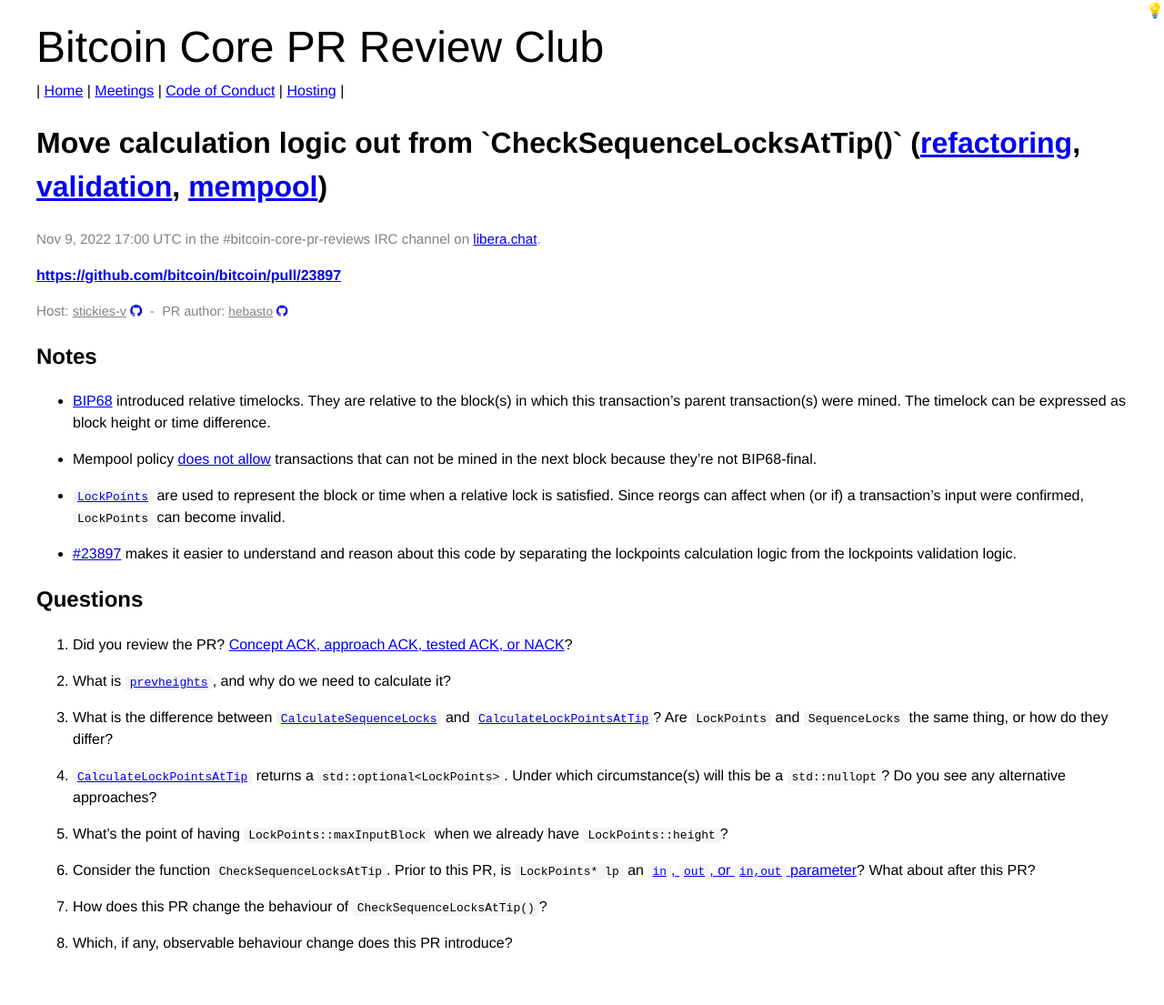
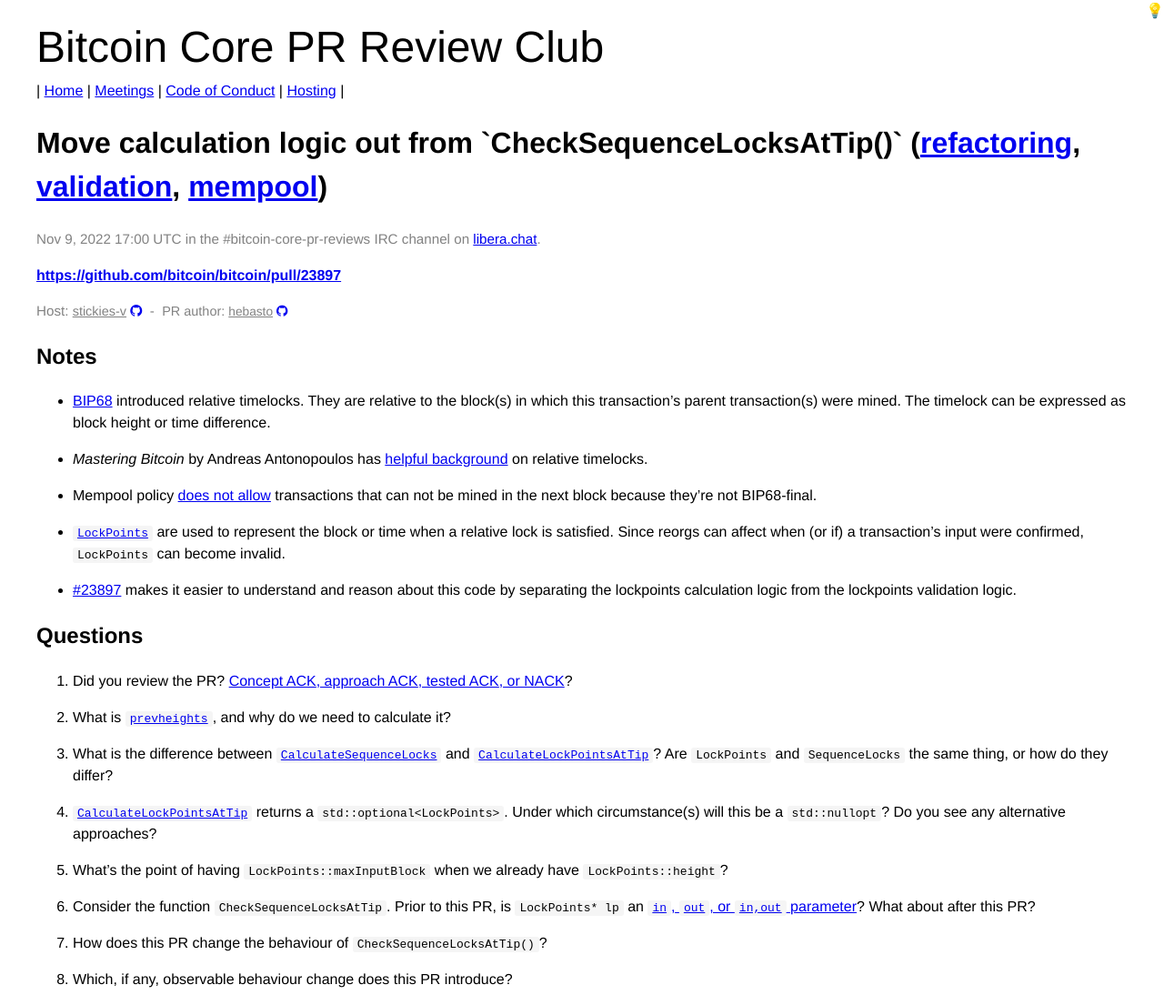
Before and after one commit to bitcoin-core-review-club/website, a Jekyll site: the page built from _posts/2022-11-09-#23897.md, in a window 1280 px wide. Shown: the whole page at 91% size. Built offline with Jekyll 4.4.1, drawn with Linux system fonts in a browser that asks for light colours; before the commit the page ends 1065 px from its top, so only the background shows below that.

Commit message:
add link to Mastering Bitcoin book

```diff
--- a/_posts/2022-11-09-#23897.md
+++ b/_posts/2022-11-09-#23897.md
@@ -13,6 +13,10 @@
 ## Notes
 
 - [BIP68](https://github.com/bitcoin/bips/blob/master/bip-0068.mediawiki) introduced relative timelocks. They are relative to the block(s) in which this transaction's parent transaction(s) were mined. The timelock can be expressed as block height or time difference.
+
+- _Mastering Bitcoin_ by Andreas Antonopoulos has
+[helpful background](https://github.com/bitcoinbook/bitcoinbook/blob/develop/ch07.asciidoc#relative-timelocks)
+on relative timelocks.
 
 - Mempool policy [does not allow](https://github.com/bitcoin/bitcoin/blob/50422b770a40f5fa964201d1e99fd6b5dc1653ca/src/validation.cpp#L782-L789) transactions that can not be mined in the next block because they're not BIP68-final.
 
```
